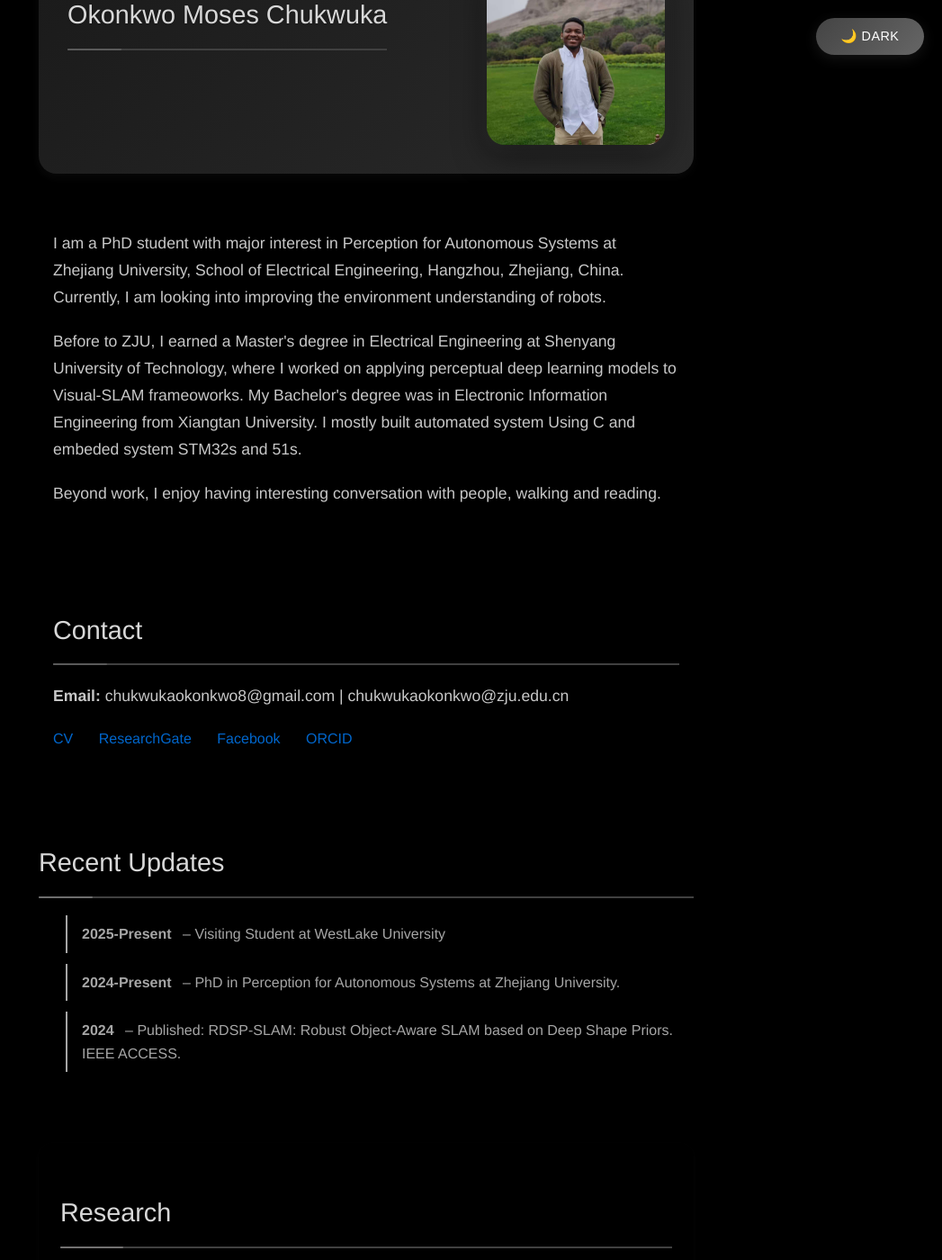
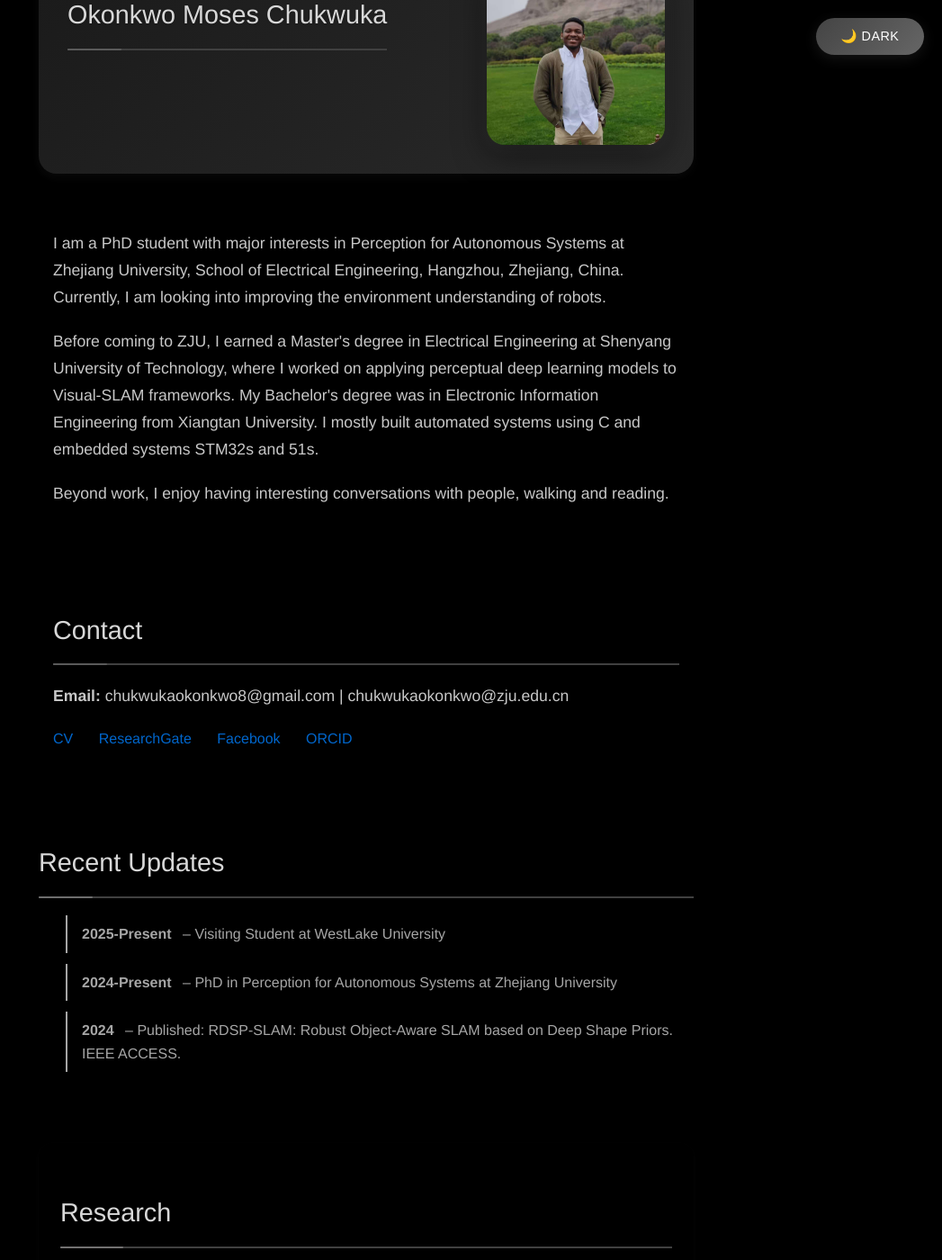
Before and after one commit to MosesChuka/MosesChuka.github.io, a Jekyll site: the page built from index.md, in a window 1280 px wide and 1400 px high, scrolled down 270 px. Shown: the whole window at 90% size, without its empty margins (233-1280 px from the left). Built offline with Jekyll 4.4.1, drawn with Linux system fonts in a browser that asks for light colours; our own code applies the rules of GitHub Pages for plain Markdown files; some of the changed text lies outside the part shown.

Commit message:
Fix grammatical errors and typos in English and Chinese content

```diff
--- a/index.md
+++ b/index.md
@@ -18,9 +18,9 @@
 </header>
 
 <section class="about">
-<p>I am a PhD student with major interest in Perception for Autonomous Systems at Zhejiang University, School of Electrical Engineering, Hangzhou, Zhejiang, China. Currently, I am looking into improving the environment understanding of robots.</p>
-<p>Before to ZJU, I earned a Master's degree in Electrical Engineering at Shenyang University of Technology, where I worked on applying perceptual deep learning models to Visual-SLAM frameoworks. My Bachelor's degree was in Electronic Information Engineering from Xiangtan University. I mostly built automated system Using C and embeded system STM32s and 51s.</p>
-<p>Beyond work, I enjoy having interesting conversation with people, walking and reading.</p>
+<p>I am a PhD student with major interests in Perception for Autonomous Systems at Zhejiang University, School of Electrical Engineering, Hangzhou, Zhejiang, China. Currently, I am looking into improving the environment understanding of robots.</p>
+<p>Before coming to ZJU, I earned a Master's degree in Electrical Engineering at Shenyang University of Technology, where I worked on applying perceptual deep learning models to Visual-SLAM frameworks. My Bachelor's degree was in Electronic Information Engineering from Xiangtan University. I mostly built automated systems using C and embedded systems STM32s and 51s.</p>
+<p>Beyond work, I enjoy having interesting conversations with people, walking and reading.</p>
 
 </section>
 
@@ -44,7 +44,7 @@
 <h2>Recent Updates</h2>
 <ul>
 <li><strong class="feature-date">2025-Present</strong> – Visiting Student at WestLake University</li>
-<li><strong class="feature-date">2024-Present</strong> – PhD in Perception for Autonomous Systems at Zhejiang University.</li>
+<li><strong class="feature-date">2024-Present</strong> – PhD in Perception for Autonomous Systems at Zhejiang University</li>
 <li><strong class="feature-date">2024</strong> – Published: RDSP-SLAM: Robust Object-Aware SLAM based on Deep Shape Priors. IEEE ACCESS.</li>
 </ul>
 </section>
@@ -95,13 +95,13 @@
 <div class="work-item">
 <div class="work-content">
 <h3>Internship, Northeast University Perception Research Lab</h3>
-<p>Training of crop row detection deep learning models; Training of deep learning models for farm scene panoptic segmentation; Deployment of deep learning models for robust visual navigation of Agricultural Robots;[See Project on Trajectory Estimation].<br><em>2023-2024</em></p>
+<p>Training of crop row detection deep learning models; training of deep learning models for farm scene panoptic segmentation; deployment of deep learning models for robust visual navigation of agricultural robots; [See Project on Trajectory Estimation].<br><em>2023-2024</em></p>
 </div>
 </div>
 <div class="work-item">
 <div class="work-content">
 <h3>Xiangtan University Summer Engineering Boot Camp</h3>
-<p>Embedded Systems and Programming in C.<br><em>2019</em></p>
+<p>Embedded Systems and Programming in C<br><em>2019</em></p>
 </div>
 </div>
 </section>
@@ -197,7 +197,7 @@
 <h2>最近更新</h2>
 <ul>
 <li><strong class="feature-date">2025-至今</strong> – 西湖大学访问学生</li>
-<li><strong class="feature-date">2024-至今</strong> – 浙江大学自主机器人与人工智能博士。</li>
+<li><strong class="feature-date">2024-至今</strong> – 浙江大学自主机器人与人工智能博士</li>
 <li><strong class="feature-date">2024</strong> – 发表：RDSP-SLAM：基于深度形状先验的鲁棒物体感知SLAM。IEEE ACCESS。</li>
 </ul>
 </section>
```
Also changed, not shown: other parts of index.md (+1 -1 lines).
